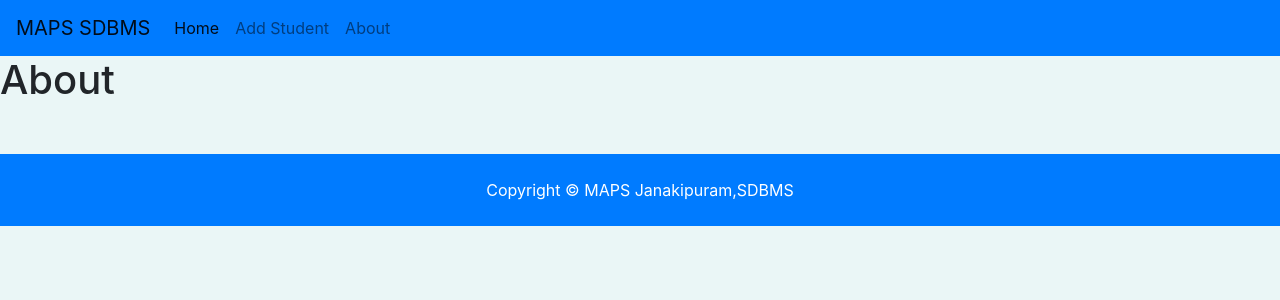
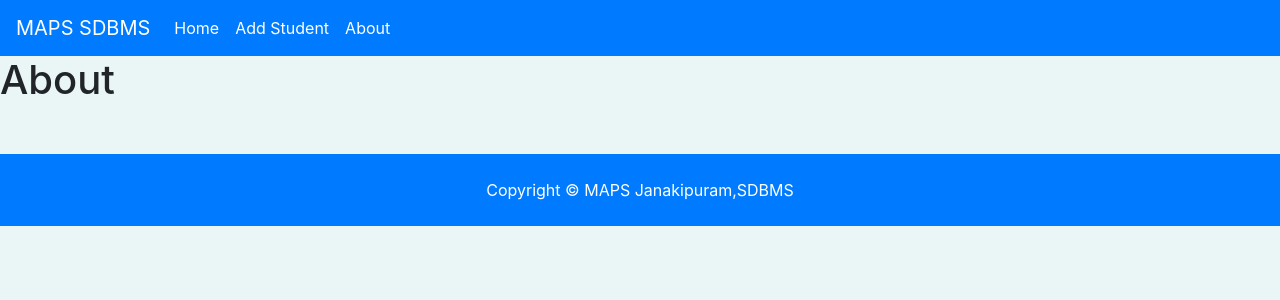
Before and after one commit to smanish9/sdbms, a Django app: page /about in a window 1280 px wide. Shown: the top 300 px of the page. Run offline with Django 3.2, Linux system fonts and the light colour scheme; tables that the repository leaves empty hold one stand-in row (values such as "Sample post"); some libraries are stand-ins or nearby versions.

Commit message:
changed text color of navbar text links to white

```diff
--- a/sdbmsproject/settings.py
+++ b/sdbmsproject/settings.py
@@ -79,7 +79,7 @@ DATABASES = {
         'ENGINE': 'django.db.backends.mysql',
         'NAME': 'sdbms',
         'USER': 'root',
-        'PASSWORD': '9999',
+        'PASSWORD': '12345',
         'HOST': '127.0.0.1',
         'PORT': '3306',
     }
--- a/templates/partials/_navbar.html
+++ b/templates/partials/_navbar.html
@@ -1,5 +1,5 @@
 <nav class="navbar navbar-expand-lg navbar-light bg-primary">
-    <a class="navbar-brand" href="#">MAPS SDBMS</a>
+    <a class="navbar-brand text-white" href="#">MAPS SDBMS</a>
     <button class="navbar-toggler" type="button" data-toggle="collapse" data-target="#navbarSupportedContent"
         aria-controls="navbarSupportedContent" aria-expanded="false" aria-label="Toggle navigation">
         <span class="navbar-toggler-icon"></span>
@@ -8,13 +8,13 @@
     <div class="collapse navbar-collapse" id="navbarSupportedContent">
         <ul class="navbar-nav mr-auto">
             <li class="nav-item active">
-                <a class="nav-link" href="/">Home <span class="sr-only">(current)</span></a>
+                <a class="nav-link text-white" href="/">Home <span class="sr-only">(current)</span></a>
             </li>
             <li class="nav-item">
-                <a class="nav-link" href="/student">Add Student</a>
+                <a class="nav-link text-white" href="/student">Add Student</a>
             </li>
             <li class="nav-item">
-                <a class="nav-link" href="about">About</a>
+                <a class="nav-link text-white" href="about">About</a>
             </li>
         </ul>
     </div>
```
